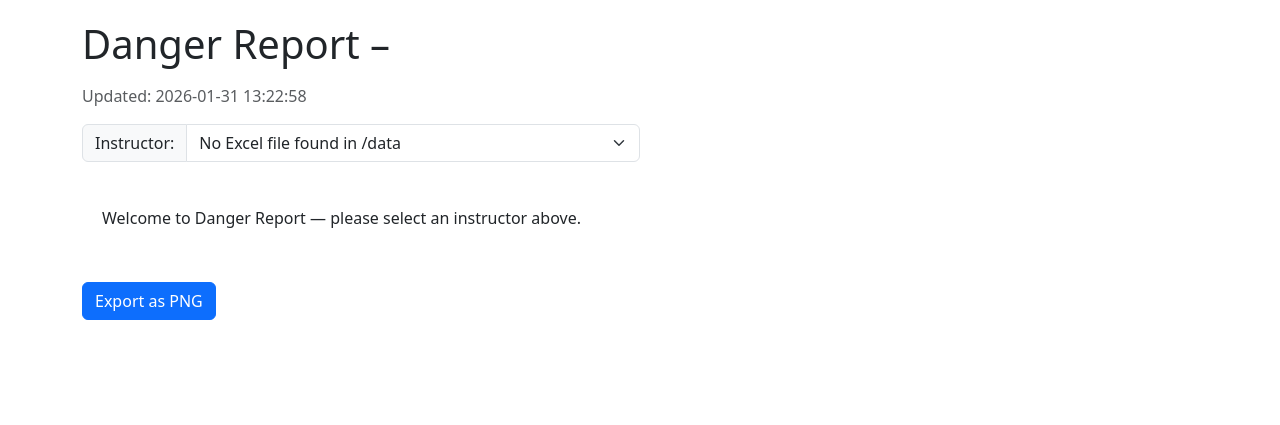
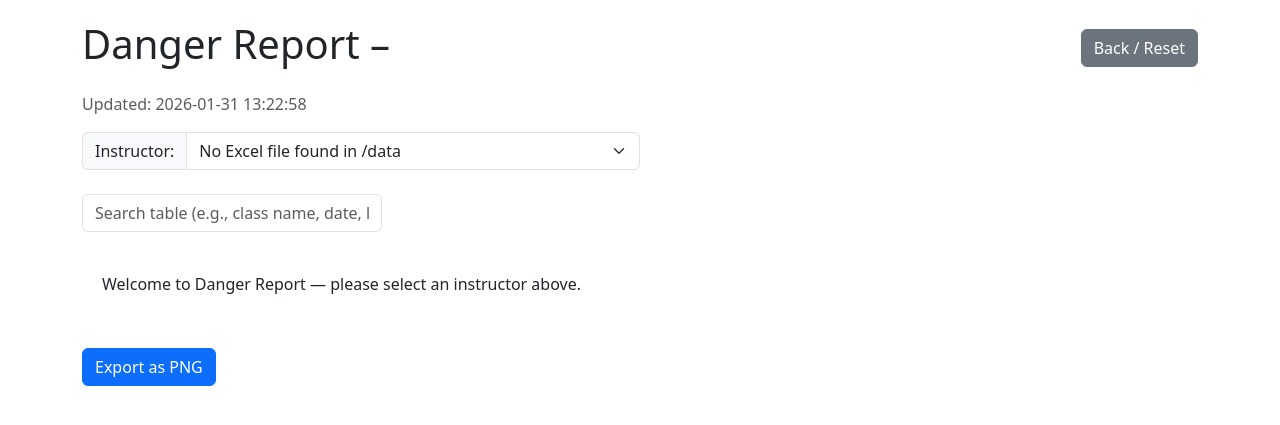
Before and after one commit to dmonroy98/danger-report, a Flask app: page / in a window 1280 px wide. Shown: the top 425 px of the page. Run offline with Flask 3, Linux system fonts and the light colour scheme.

Commit message:
New app.py

```diff
--- a/app.py
+++ b/app.py
@@ -1,27 +1,27 @@
+# app.py (updated with custom sorting on Class Name's day code)
 from flask import Flask, render_template, request
 import pandas as pd
 import os
 import glob
 from datetime import datetime
 import traceback
+import re
 
 app = Flask(__name__)
 
 # ─── Configuration ──────────────────────────────────────────────────────────────
 DATA_DIR = os.path.join(os.path.dirname(__file__), 'data')
 
-# Find any common Excel file in data/ (*.xlsx, *.xlsm, *.xls, *.xlsb)
+# Find any common Excel file (*.xls*, covers xlsx, xlsm, etc.)
 excel_files = glob.glob(os.path.join(DATA_DIR, '*.xls*'))
 
 if not excel_files:
     EXCEL_PATH = None
     INSTRUCTORS = ["No Excel file found in /data"]
     print("ERROR: No Excel file (*.xls*, *.xlsx, *.xlsm, etc.) found in data/ folder")
-    print(f"Expected path example: {os.path.join(DATA_DIR, 'yourfile.xlsm')}")
 else:
-    # Sort to prefer .xlsx or .xlsm over .xls/.xlsb if multiple (optional but nice)
     excel_files.sort(key=lambda f: (not f.lower().endswith(('.xlsx', '.xlsm')), f))
-    EXCEL_PATH = excel_files[0]  # take the "best" one
+    EXCEL_PATH = excel_files[0]
     print(f"Using Excel file: {EXCEL_PATH}")
     try:
         excel_file = pd.ExcelFile(EXCEL_PATH)
@@ -32,6 +32,30 @@ else:
         INSTRUCTORS = ["Excel file found but cannot be read"]
         EXCEL_PATH = None
 
+# ─── Custom sorting logic for Class Name day codes ──────────────────────────────
+# Day code to weekday number for sorting (Monday=0 ... Sunday=6)
+DAY_ORDER = {
+    'M': 0,      # Monday
+    'Tu': 1,     # Tuesday
+    'T': 1,      # Sometimes 'T' for Tuesday
+    'W': 2,      # Wednesday
+    'Th': 3,     # Thursday
+    'F': 4,      # Friday
+    'Sa': 5,     # Saturday
+    'Su': 6,     # Sunday
+    # Add more if needed, e.g., 'S': 5 for Saturday
+}
+
+def extract_day_code(class_name):
+    if pd.isna(class_name):
+        return None
+    # Extract last 1-2 uppercase letters after space or end of string
+    match = re.search(r'\s*([A-Z]{1,2})$', str(class_name).strip())
+    if match:
+        code = match.group(1)
+        return DAY_ORDER.get(code, 99)  # 99 = unknown, goes last
+    return 99  # No code found
+
 # ─── Helper to generate table HTML ─────────────────────────────────────────────
 def get_table_html(instructor):
     if EXCEL_PATH is None:
@@ -41,21 +65,22 @@ def get_table_html(instructor):
         if instructor not in INSTRUCTORS:
             return f'<p style="color: red;">Sheet for "{instructor}" not found in Excel.</p>'
 
-        # Read the specific sheet (openpyxl handles .xlsm fine)
         df = pd.read_excel(EXCEL_PATH, sheet_name=instructor, engine='openpyxl')
-
-        # Clean up
         df = df.fillna('')
 
-        # Sort by Date descending if column exists
-        if 'Date' in df.columns:
-            try:
+        # Add sort key column based on day code in Class Name (assuming column named 'Class Name')
+        if 'Class Name' in df.columns:
+            df['sort_day'] = df['Class Name'].apply(extract_day_code)
+            # Sort primarily by day code, then by Class Name itself, then Date if present
+            sort_cols = ['sort_day', 'Class Name']
+            if 'Date' in df.columns:
                 df['Date'] = pd.to_datetime(df['Date'], errors='coerce')
-                df = df.sort_values('Date', ascending=False)
-            except Exception as sort_err:
-                print(f"Date sorting failed for {instructor}: {sort_err}")
+                sort_cols.append('Date')  # secondary sort by date descending
+            df = df.sort_values(by=sort_cols, ascending=[True, True, False])
+            df = df.drop(columns=['sort_day'])  # clean up temp column
+        else:
+            print(f"Warning: 'Class Name' column not found for {instructor} — no custom sorting applied")
 
-        # Generate nice Bootstrap table
         table_html = df.to_html(
             index=False,
             classes="table table-striped table-bordered table-hover",
@@ -88,13 +113,12 @@ def danger_report():
         updated_at=updated_at
     )
 
-
 @app.route('/')
 def index():
-    instructor = INSTRUCTORS[0] if INSTRUCTORS and INSTRUCTORS[0] != "No Excel file found in /data" else ""
+    instructor = INSTRUCTORS[0] if INSTRUCTORS and INSTRUCTORS[0] not in ["No Excel file found in /data", "Excel file found but cannot be read"] else ""
     table_html = "<p style='padding: 20px;'>Welcome to Danger Report — please select an instructor above.</p>"
 
-    if instructor and instructor not in ["No Excel file found in /data", "Excel file found but cannot be read"]:
+    if instructor:
         table_html = get_table_html(instructor)
 
     updated_at = datetime.now().strftime("%Y-%m-%d %H:%M:%S")
@@ -107,6 +131,5 @@ def index():
         updated_at=updated_at
     )
 
-
 if __name__ == '__main__':
     app.run(debug=True, host='0.0.0.0', port=5000)
--- a/templates/danger_report.html
+++ b/templates/danger_report.html
@@ -1,3 +1,4 @@
+<!-- templates/danger_report.html (updated with search box, back button, and JS) -->
 <!DOCTYPE html>
 <html lang="en">
 <head>
@@ -8,10 +9,14 @@
     <style>
         body { padding: 20px; }
         .table-container { margin-top: 20px; }
+        #searchInput { max-width: 300px; }
     </style>
 </head>
 <body class="container">
-    <h1 class="mb-3">Danger Report – {{ instructor }}</h1>
+    <div class="d-flex justify-content-between align-items-center mb-3">
+        <h1>Danger Report – {{ instructor }}</h1>
+        <a href="/" class="btn btn-secondary">Back / Reset</a>
+    </div>
     <p class="text-muted">Updated: {{ updated_at }}</p>
 
     <form method="GET" class="mb-4">
@@ -27,6 +32,11 @@
         </div>
     </form>
 
+    <!-- Search box -->
+    <div class="mb-3">
+        <input type="text" id="searchInput" class="form-control" placeholder="Search table (e.g., class name, date, location)...">
+    </div>
+
     <div class="table-container">
         {{ table_html | safe }}
     </div>
@@ -35,8 +45,19 @@
     <button id="exportBtn" class="btn btn-primary mt-3">Export as PNG</button>
     {% endif %}
 
-    <!-- Add your PNG export JS here later (html2canvas + download) -->
+    <script>
+        // Client-side search filter
+        document.getElementById('searchInput').addEventListener('keyup', function() {
+            const filter = this.value.toLowerCase();
+            const rows = document.querySelectorAll('.table tbody tr');
+            rows.forEach(row => {
+                const text = row.textContent.toLowerCase();
+                row.style.display = text.includes(filter) ? '' : 'none';
+            });
+        });
+    </script>
 
     <script src="https://cdn.jsdelivr.net/npm/bootstrap@5.3.3/dist/js/bootstrap.bundle.min.js"></script>
+    <!-- Add your PNG export JS here if needed (e.g., html2canvas) -->
 </body>
 </html>
```
